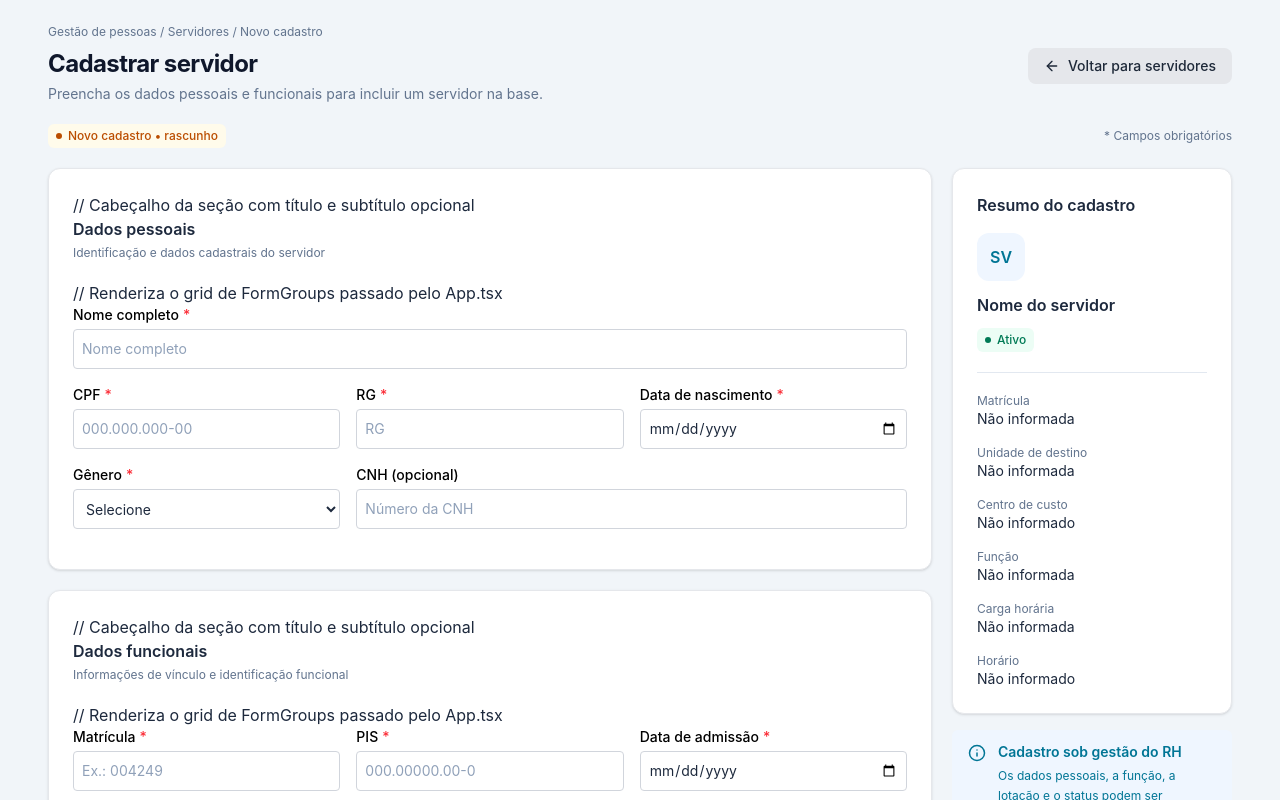
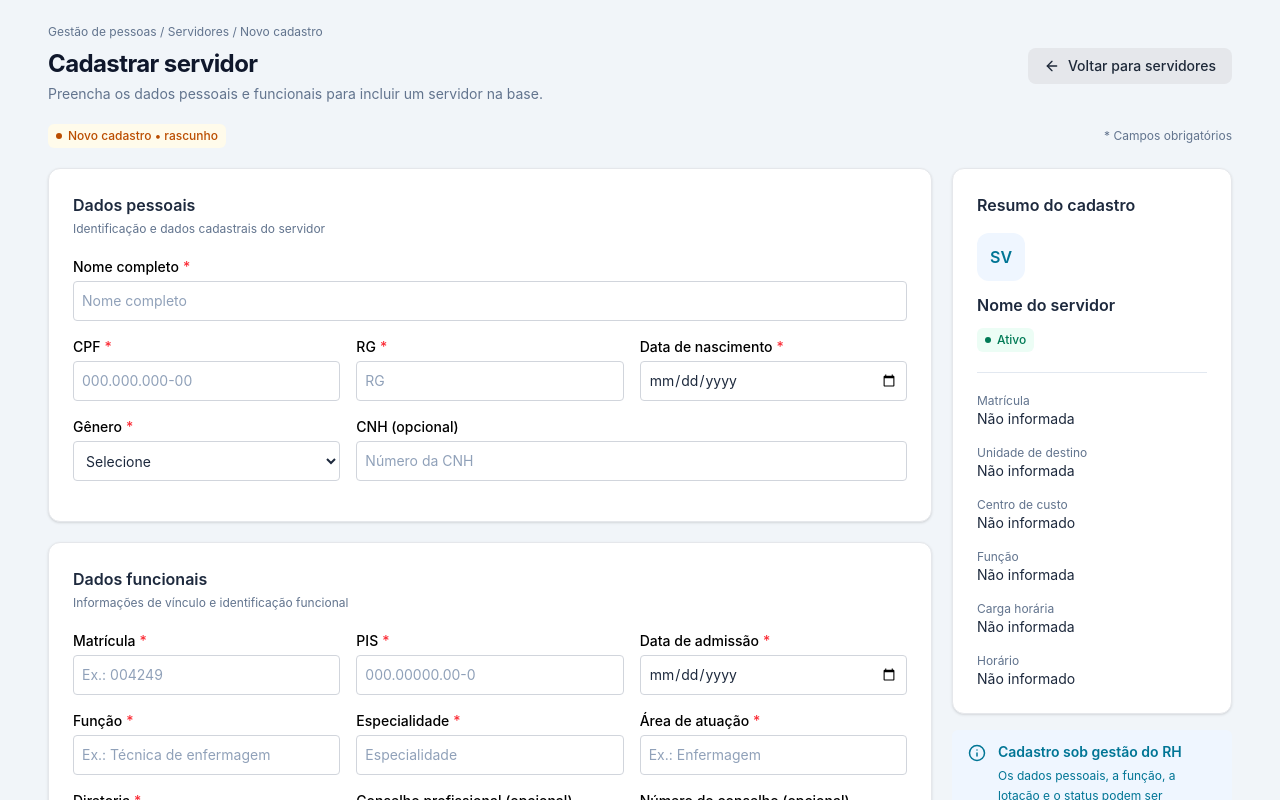
Before and after one commit to northrop-731/rhsaudefront, a React (Vite) app: page / in a window 1280 px wide. Shown: the top 800 px of the page. Built offline with nearby package versions, Linux system fonts and the light colour scheme.

Commit message:
certos comentários apareciam na tela. Resolvido.

```diff
--- a/src/components/FormSection.tsx
+++ b/src/components/FormSection.tsx
@@ -12,12 +12,12 @@ interface FormSectionProps {
 export function FormSection({ title, subtitle, children }: FormSectionProps) {
   return (
     <Card>
-      // Cabeçalho da seção com título e subtítulo opcional
+      {/* Cabeçalho da seção com título e subtítulo opcional */}
       <div className="mb-5">
         <h2 className="text-base font-semibold text-slate-800">{title}</h2>
         {subtitle && <p className="mt-1 text-xs text-slate-500">{subtitle}</p>}
       </div>
-      // Renderiza o grid de FormGroups passado pelo App.tsx
+      {/* Renderiza o grid de FormGroups passado pelo App.tsx */}
       {children}
     </Card>
   );
```
